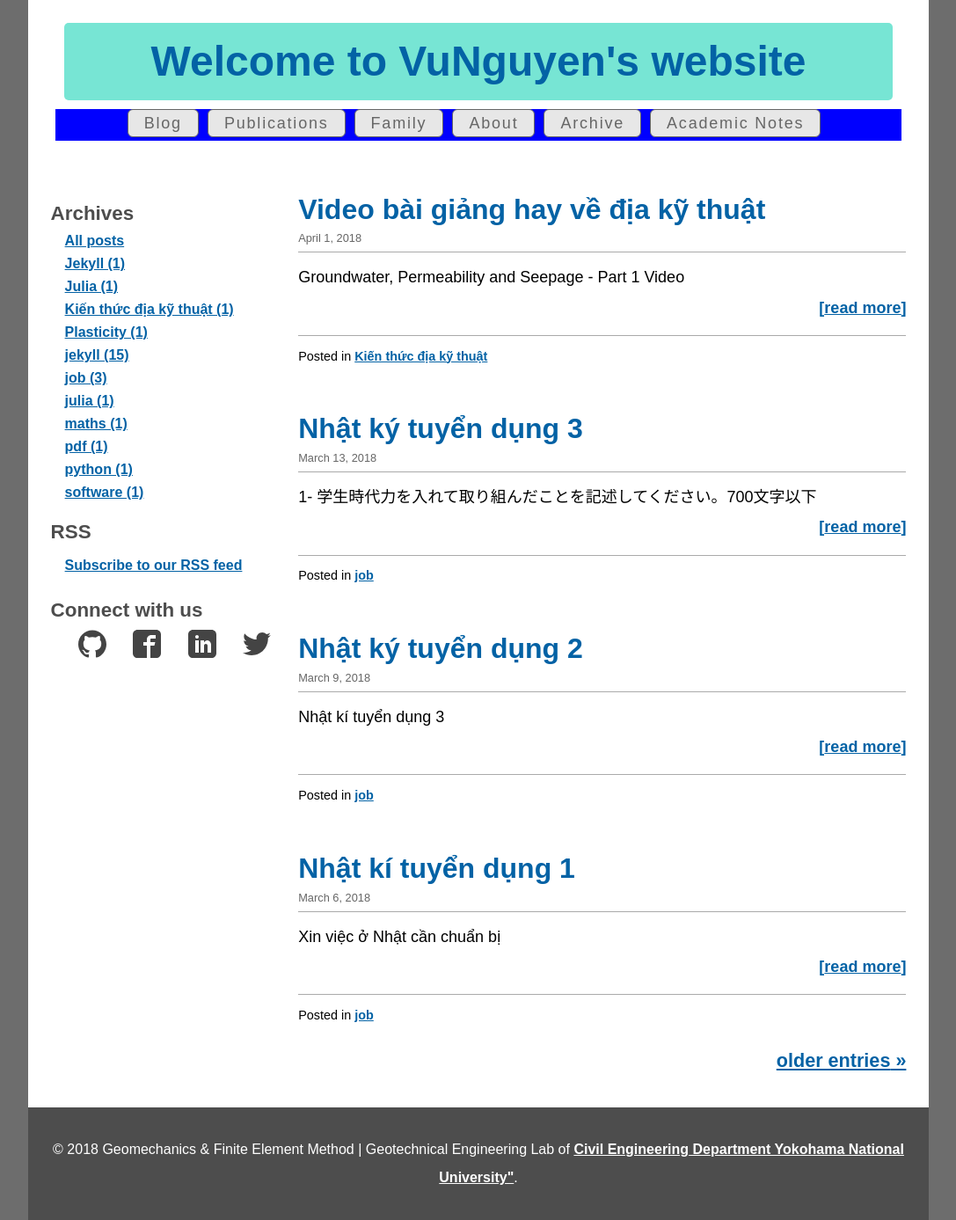
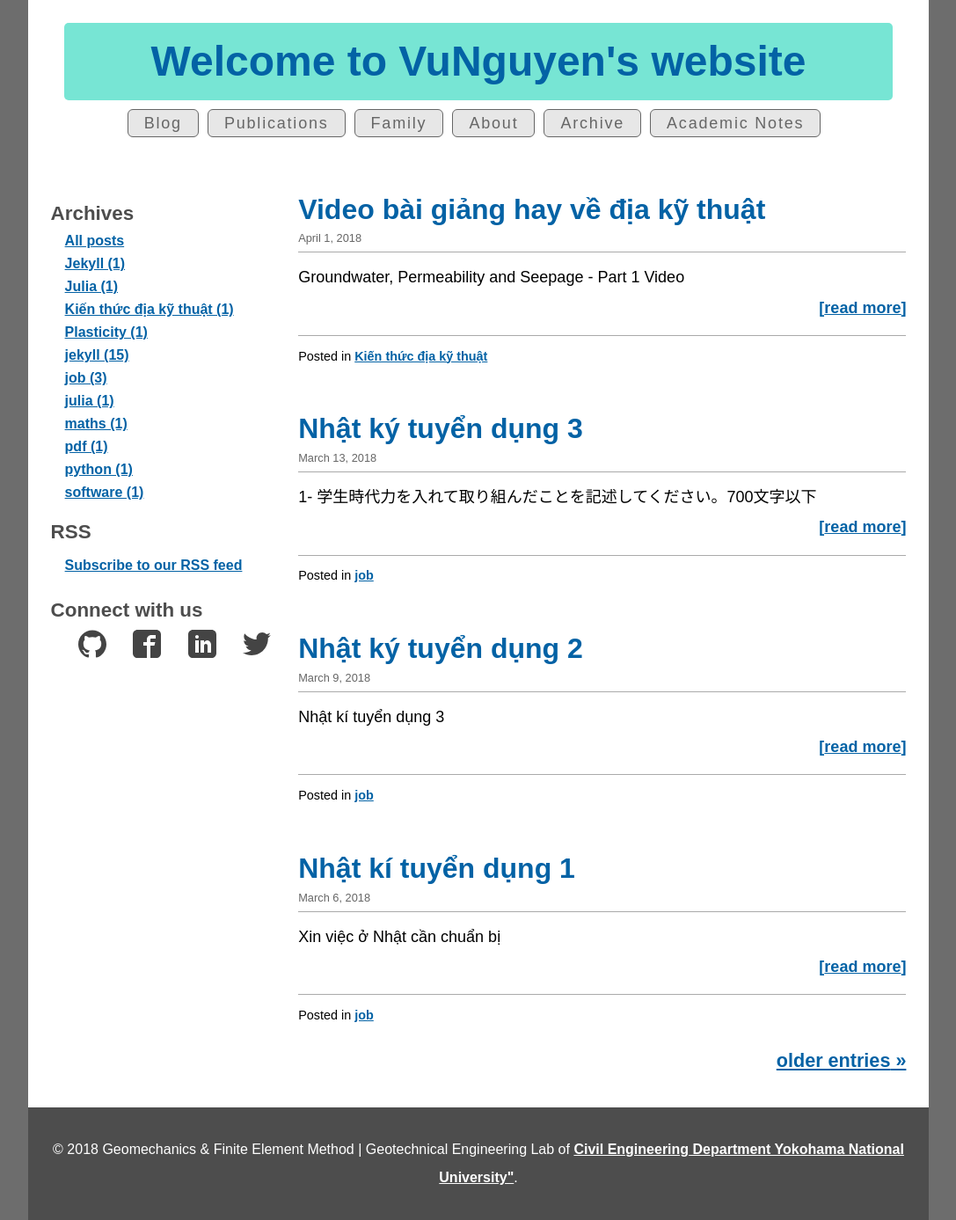
Before and after one commit to quangvunp/geomechanics, a Jekyll site: the page built from index.html, in a window 1280 px wide. Shown: the whole page at 88% size, without its empty margins (96-1183 px from the left). Built offline with Jekyll 4.4.1, drawn with Linux system fonts in a browser that asks for light colours; the list of posts is cut into pages by our own code.

Commit message:
Update main.css

```diff
--- a/css/main.css
+++ b/css/main.css
@@ -798,7 +798,7 @@ header p {
    top navigation styles
 -----------------------------------------------------*/
 nav {
-	background: blue;
+	background: ;
 	margin-bottom: 2em;
 	/*background-color: #fff; */
 	text-align: center
```
